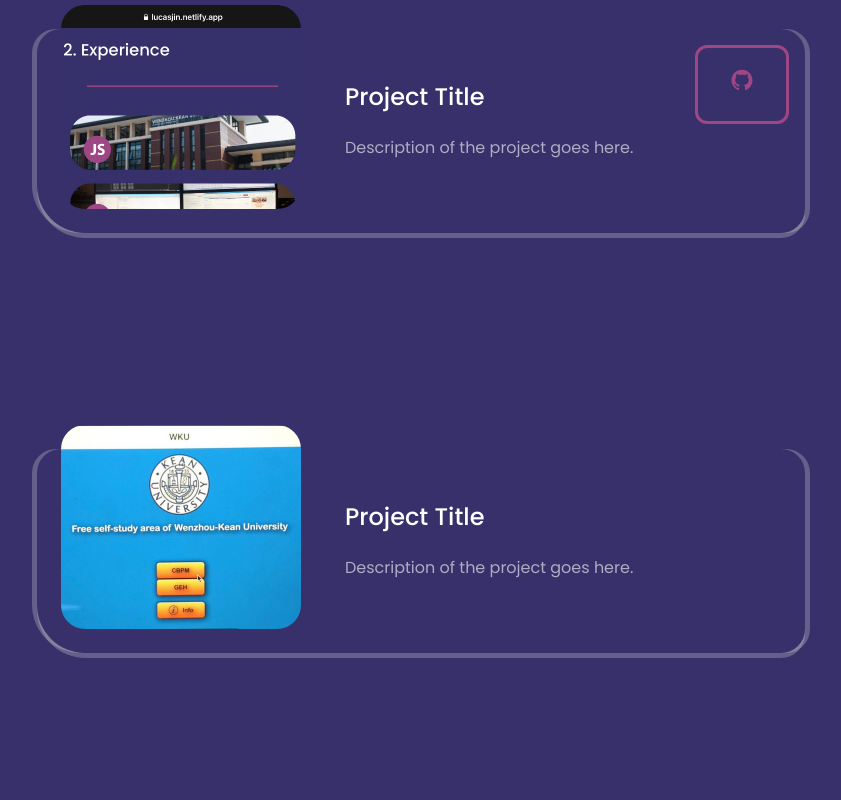
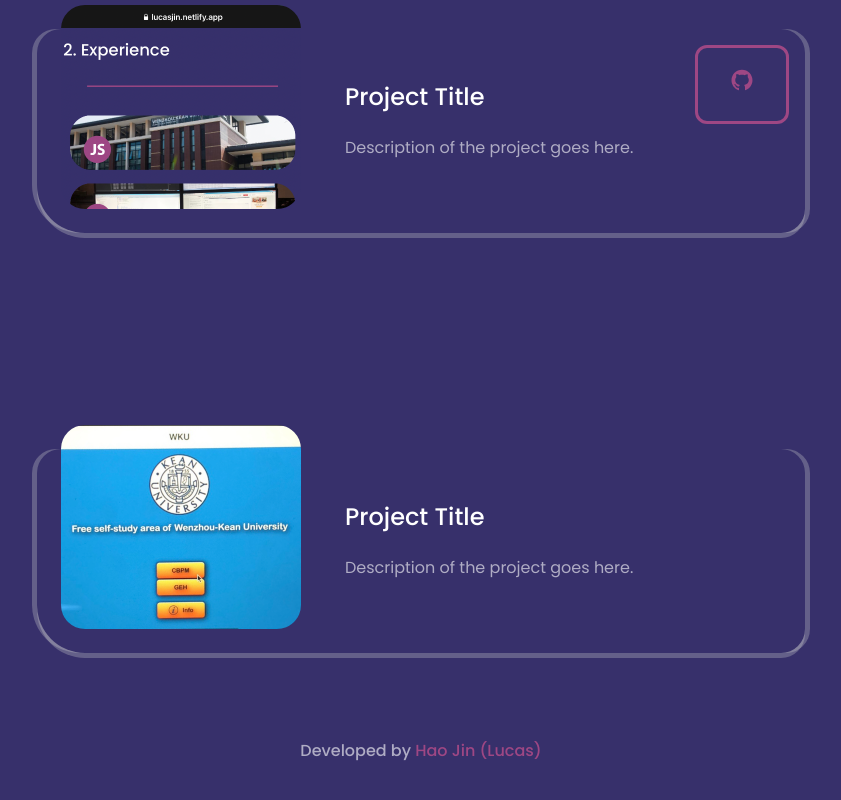
Before and after one commit to hjinlucas/react_personal_website, a React (Create React App) app: page / in a window 1280 px wide. Shown: the part 2431-3231 px from the top of the page, without its empty margins (219-1060 px from the left). Before the commit the page ends 3168 px from the top, so only its background shows below. Built offline with nearby package versions, Linux system fonts and the light colour scheme.

Commit message:
Create footer section

```diff
--- a/src/components/footer/Footer.jsx
+++ b/src/components/footer/Footer.jsx
@@ -1,10 +1,23 @@
-import React from 'react'
-import './footer.css'
+import React from 'react';
+import './footer.css';
 
 const Footer = () => {
   return (
-    <div>Footer</div>
-  )
-}
+    <footer id="footer">
+      <div className="container">
+        <p>
+          Developed by{' '}
+          <a
+            href="https://github.com/hjinlucas"
+            target="_blank"
+            rel="noopener noreferrer"
+          >
+            Hao Jin (Lucas)
+          </a>
+        </p>
+      </div>
+    </footer>
+  );
+};
 
-export default Footer
+export default Footer;
--- a/src/components/footer/footer.css
+++ b/src/components/footer/footer.css
@@ -0,0 +1,25 @@
+#footer {
+    background: var(--color-bg-variant);
+    padding: 1rem 0;
+    text-align: center;
+    margin-top: 10rem;
+    margin-bottom:10rem;
+  }
+
+  #footer p {
+    margin: 0;
+    font-family: 'Poppins', sans-serif;
+    font-weight: 500;
+    font-size: 1rem;
+    color: var(--color-light);
+  }
+
+  #footer a {
+    color: var(--color-primary);
+    text-decoration: none;
+    transition: color 0.3s ease;
+  }
+
+  #footer a:hover {
+    color: var(--color-primary-variant);
+  }
--- a/src/index.css
+++ b/src/index.css
@@ -11,10 +11,10 @@
 }
 
 :root {
-    --color-bg: #37306B; /* dark grey background */
-    --color-bg-variant: #37306B; /* slightly lighter background */
-    --color-primary: #9E4784; /* cyberpunk green */
-    --color-primary-variant: #D27685; /* lighter variant of cyberpunk green */
+    --color-bg: #37306B;
+    --color-bg-variant: #37306B;
+    --color-primary: #9E4784;
+    --color-primary-variant: #D27685;
     --color-white: #ffffff; /* white color */
     --color-light: rgba(255, 255, 255, 0.6); /* light grey color */
 
```
